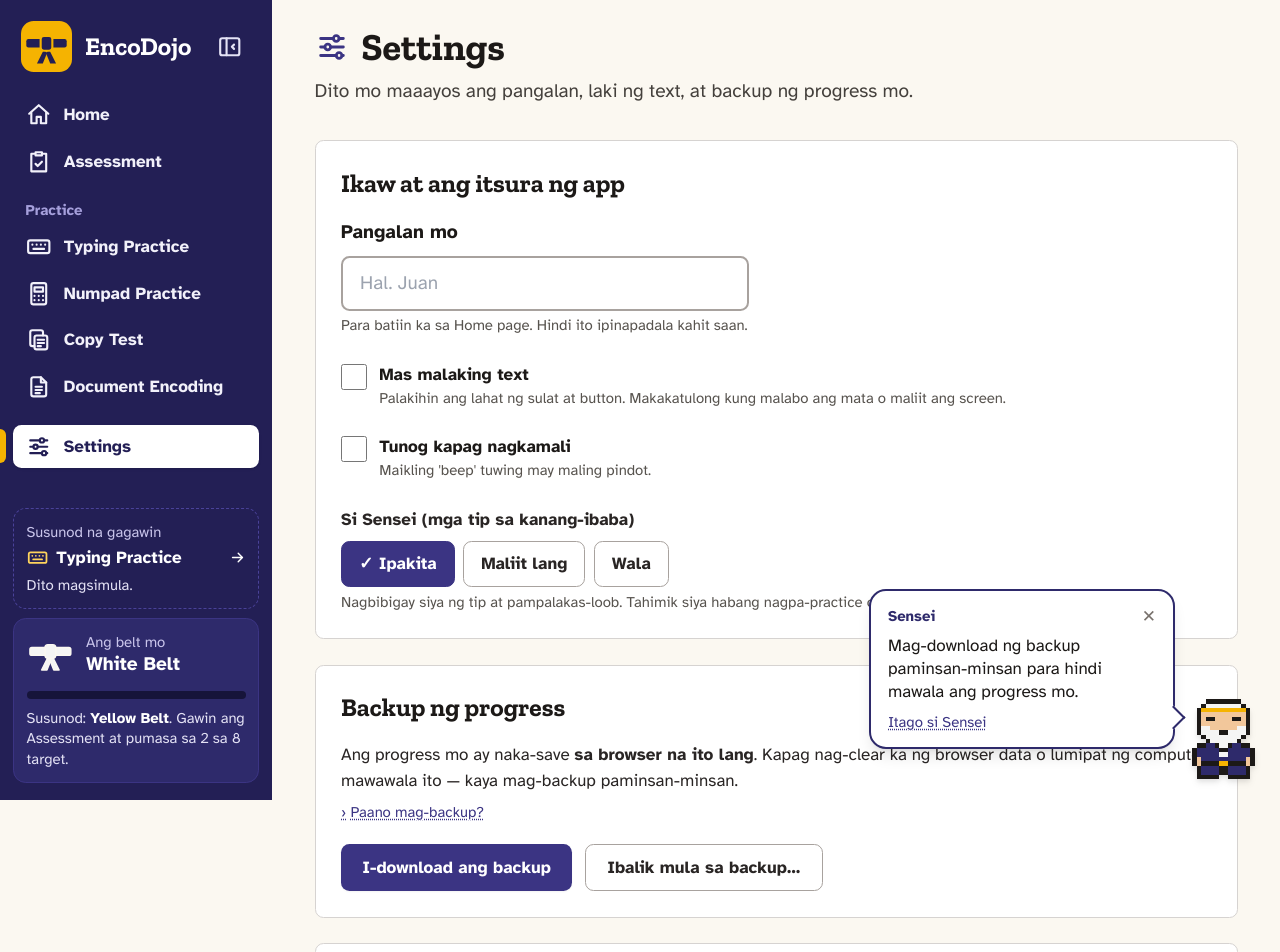
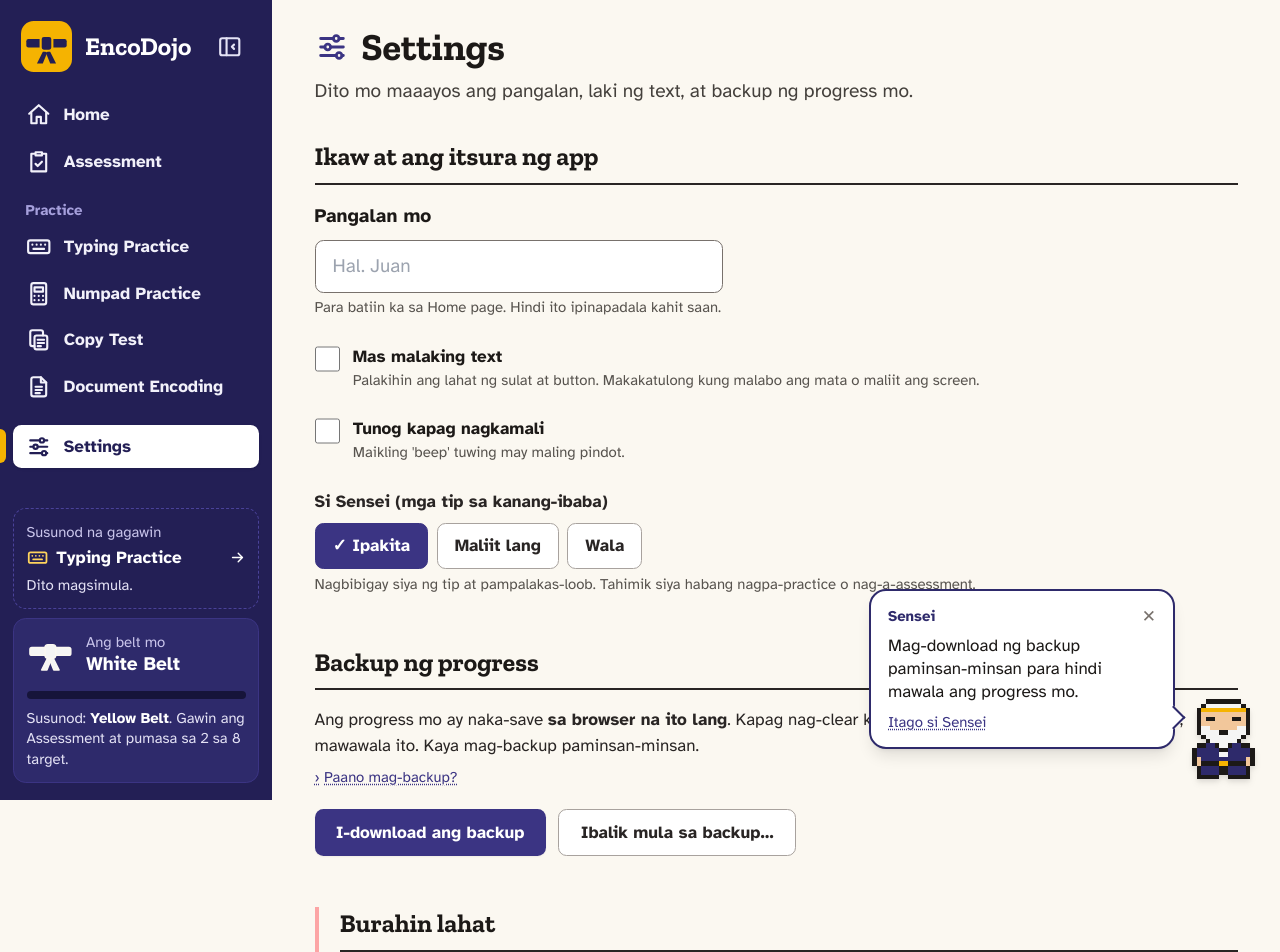
Before and after one commit to ClarkCode101/EncoDojo, a React (Vite) app: page /settings in a window 1280 px wide. Shown: the top 952 px of the page. Built offline with nearby package versions, Linux system fonts and the light colour scheme.

Commit message:
Settings: notebook style; drop the last emoji
Co-Authored-By: Claude Opus 5.5 <noreply@anthropic.com>

```diff
--- a/src/features/settings/SettingsPage.tsx
+++ b/src/features/settings/SettingsPage.tsx
@@ -1,6 +1,6 @@
 import { useRef, useState } from 'react';
 import { SettingsIcon } from '../../components/icons';
-import { Button, Card, Checkbox, HelpTip, Notice, PageHeader, SegmentedPicker } from '../../components/ui';
+import { Button, Checkbox, HelpTip, Notice, PageHeader, Section, SegmentedPicker } from '../../components/ui';
 import { defaultData, exportFileName, exportJson, parseImport, type AppData } from '../../lib/storage';
 import { replaceAppData, updateAppData, updateSettings, useAppData } from '../../lib/useAppData';
 
@@ -18,7 +18,7 @@ function downloadText(fileName: string, text: string) {
 }
 
 const inputClass =
-  'w-full max-w-sm rounded-lg border-2 border-stone-400 bg-white px-4 py-2.5 text-lg ' +
+  'w-full max-w-sm rounded-lg border-[1.5px] border-stone-500 bg-white px-4 py-2.5 text-lg ' +
   'focus:border-brand-600 focus:outline-none focus:ring-4 focus:ring-brand-200';
 
 export default function SettingsPage() {
@@ -49,7 +49,7 @@ export default function SettingsPage() {
     setPendingImport(null);
     setMessage(
       saved
-        ? { kind: 'success', text: '✓ Naibalik na ang progress mo mula sa backup.' }
+        ? { kind: 'success', text: 'Naibalik na ang progress mo mula sa backup.' }
         : { kind: 'warning', text: 'Nabasa ang backup, pero hindi ito ma-save ng browser. Subukan sa ibang browser.' },
     );
   }
@@ -57,20 +57,24 @@ export default function SettingsPage() {
   function resetAll() {
     replaceAppData(defaultData());
     setResetText('');
-    setMessage({ kind: 'success', text: '✓ Nabura na ang lahat. Parang bago ulit ang EncoDojo.' });
+    setMessage({ kind: 'success', text: 'Nabura na ang lahat. Parang bago ulit ang EncoDojo.' });
   }
 
   return (
-    <div className="space-y-6">
+    <div>
       <PageHeader
         icon={<SettingsIcon className="h-8 w-8" />}
         title="Settings"
         description="Dito mo maaayos ang pangalan, laki ng text, at backup ng progress mo."
       />
 
-      {message && <Notice kind={message.kind}>{message.text}</Notice>}
+      {message && (
+        <Notice kind={message.kind} className="mb-8">
+          {message.text}
+        </Notice>
+      )}
 
-      <Card title="Ikaw at ang itsura ng app">
+      <Section title="Ikaw at ang itsura ng app" className="mb-12">
         <div className="space-y-6">
           <div>
             <label htmlFor="display-name" className="mb-2 block text-lg font-semibold text-stone-900">
@@ -115,12 +119,12 @@ export default function SettingsPage() {
             </p>
           </div>
         </div>
-      </Card>
+      </Section>
 
-      <Card title="Backup ng progress">
+      <Section title="Backup ng progress" className="mb-12">
         <p className="mb-2 text-stone-800">
           Ang progress mo ay naka-save <strong>sa browser na ito lang</strong>. Kapag nag-clear ka ng browser data o
-          lumipat ng computer, mawawala ito — kaya mag-backup paminsan-minsan.
+          lumipat ng computer, mawawala ito. Kaya mag-backup paminsan-minsan.
         </p>
         <HelpTip label="Paano mag-backup?">
           Pindutin ang &quot;I-download ang backup&quot;. May file na mase-save sa computer mo (hal. sa Downloads). Kapag
@@ -145,7 +149,7 @@ export default function SettingsPage() {
           <div
             role="alertdialog"
             aria-labelledby="import-title"
-            className="mt-5 rounded-xl border-2 border-amber-400 bg-amber-50 p-5"
+            className="mt-5 rounded-r-lg border-l-4 border-amber-500 bg-amber-50 p-5"
           >
             <h3 id="import-title" className="text-lg font-bold text-amber-950">
               Palitan ang kasalukuyang progress?
@@ -162,9 +166,10 @@ export default function SettingsPage() {
             </div>
           </div>
         )}
-      </Card>
+      </Section>
 
-      <Card title="Burahin lahat" className="border-red-200">
+      {/* Red edge: this one cannot be undone. */}
+      <Section title="Burahin lahat" className="border-l-4 border-red-300 pl-5">
         <p className="mb-4 text-stone-800">
           Buburahin nito ang <strong>lahat</strong> ng session, assessment, at settings. Mag-backup muna kung gusto mo
           pang itago ang mga ito.
@@ -179,13 +184,13 @@ export default function SettingsPage() {
             autoComplete="off"
             value={resetText}
             onChange={(e) => setResetText(e.target.value)}
-            className="w-56 rounded-lg border-2 border-stone-400 px-4 py-2.5 font-mono text-lg focus:border-red-600 focus:outline-none focus:ring-4 focus:ring-red-200"
+            className="w-56 rounded-lg border-[1.5px] border-stone-500 px-4 py-2.5 font-mono text-lg focus:border-red-600 focus:outline-none focus:ring-4 focus:ring-red-200"
           />
           <Button variant="danger" disabled={resetText.trim().toUpperCase() !== RESET_WORD} onClick={resetAll}>
             Burahin ang lahat
           </Button>
         </div>
-      </Card>
+      </Section>
     </div>
   );
 }
--- a/src/lib/belts.ts
+++ b/src/lib/belts.ts
@@ -88,7 +88,7 @@ export function beltStatus(sessions: Session[]): BeltStatus {
   const next = BELTS[BELTS.indexOf(belt) + 1] ?? null;
 
   let progress = 1;
-  let nextHint = 'Pinakamataas na belt na ito. Ang galing mo! 🎉';
+  let nextHint = 'Pinakamataas na belt na ito. Ang galing mo!';
   if (next?.rank === 'black') {
     const left = BLACK_BELT_DAYS - jobReadyDays;
     progress = jobReadyDays / BLACK_BELT_DAYS;
```
